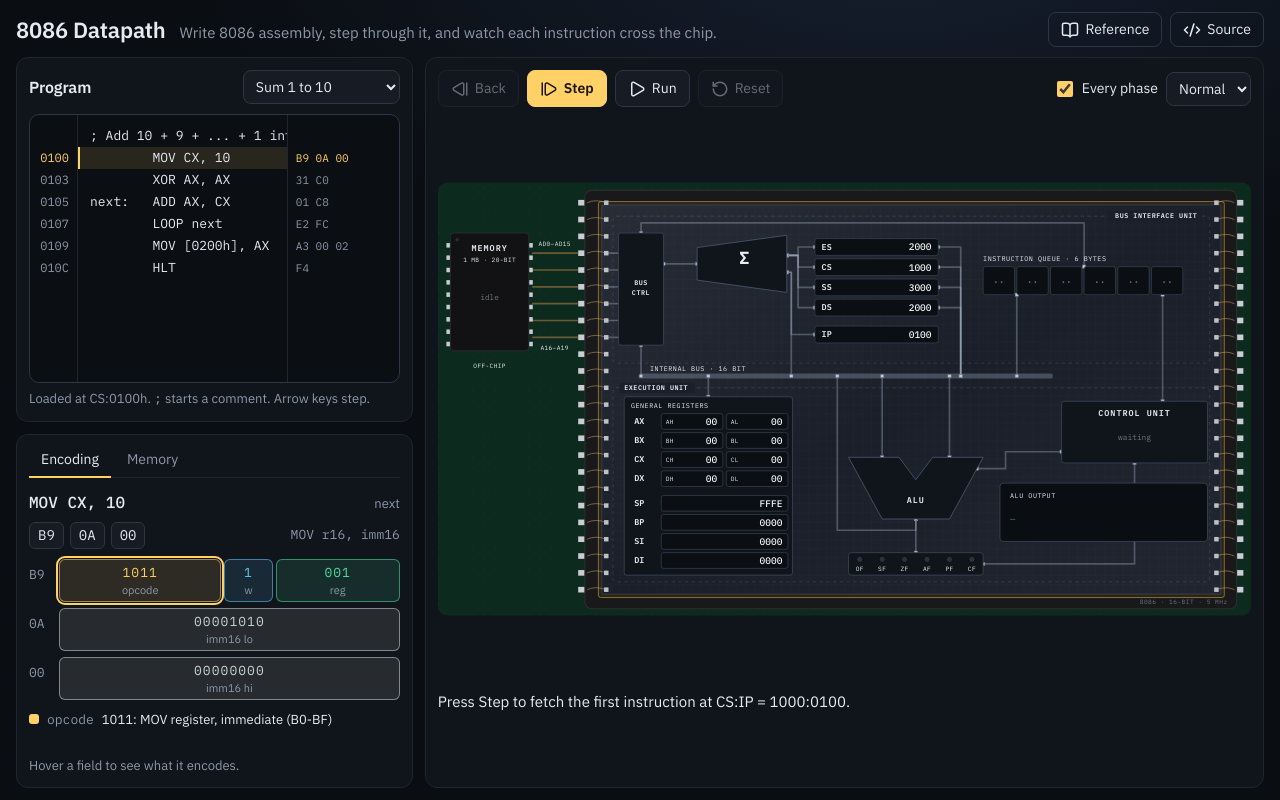
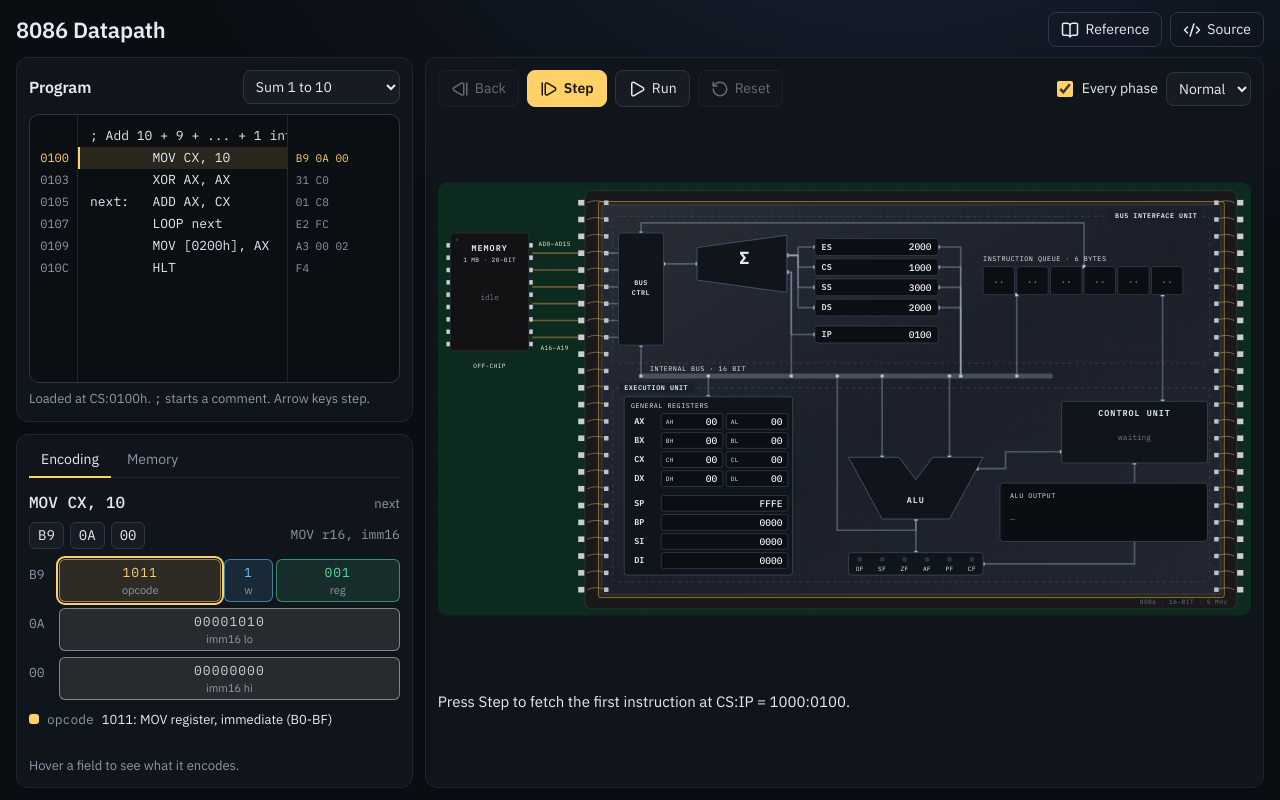
Before and after one commit to tahamukhtar20/8086-datapath, a React (Vite) app: page / in a window 1280 px wide. Built offline with nearby package versions, Linux system fonts and the light colour scheme.

Commit message:
Drop tagline copy

```diff
--- a/index.html
+++ b/index.html
@@ -3,7 +3,7 @@
   <head>
     <meta charset="UTF-8" />
     <meta name="viewport" content="width=device-width, initial-scale=1.0" />
-    <meta name="description" content="An 8086 assembler and step-by-step datapath visualizer: write assembly, see the machine code, and watch each instruction move through the chip." />
+    <meta name="description" content="8086 assembler and simulator that runs programs phase by phase on a drawing of the CPU die." />
     <meta name="theme-color" content="#07110c" />
     <link rel="icon" href="/chip.svg" type="image/svg+xml" />
     <link rel="preconnect" href="https://fonts.googleapis.com" />
--- a/src/App.tsx
+++ b/src/App.tsx
@@ -189,7 +189,6 @@ export default function App() {
       <header className="top-bar">
         <div className="title">
           <h1>8086 Datapath</h1>
-          <p className="muted">Write 8086 assembly, step through it, and watch each instruction cross the chip.</p>
         </div>
         <div className="top-actions">
           <button type="button" className="source-link" onClick={() => setRefOpen(true)}>
```
Also changed, not shown: 1 other file (tests, documents, lock files or other folders).
